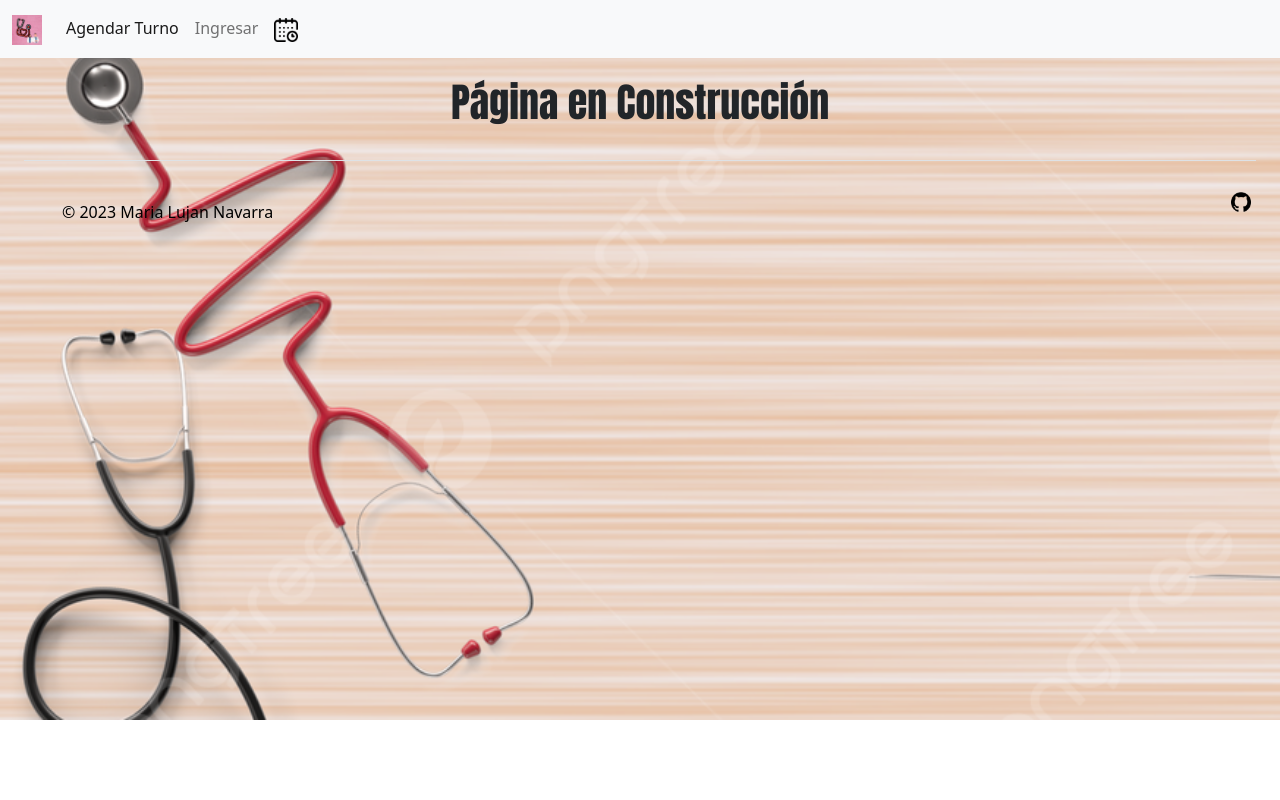
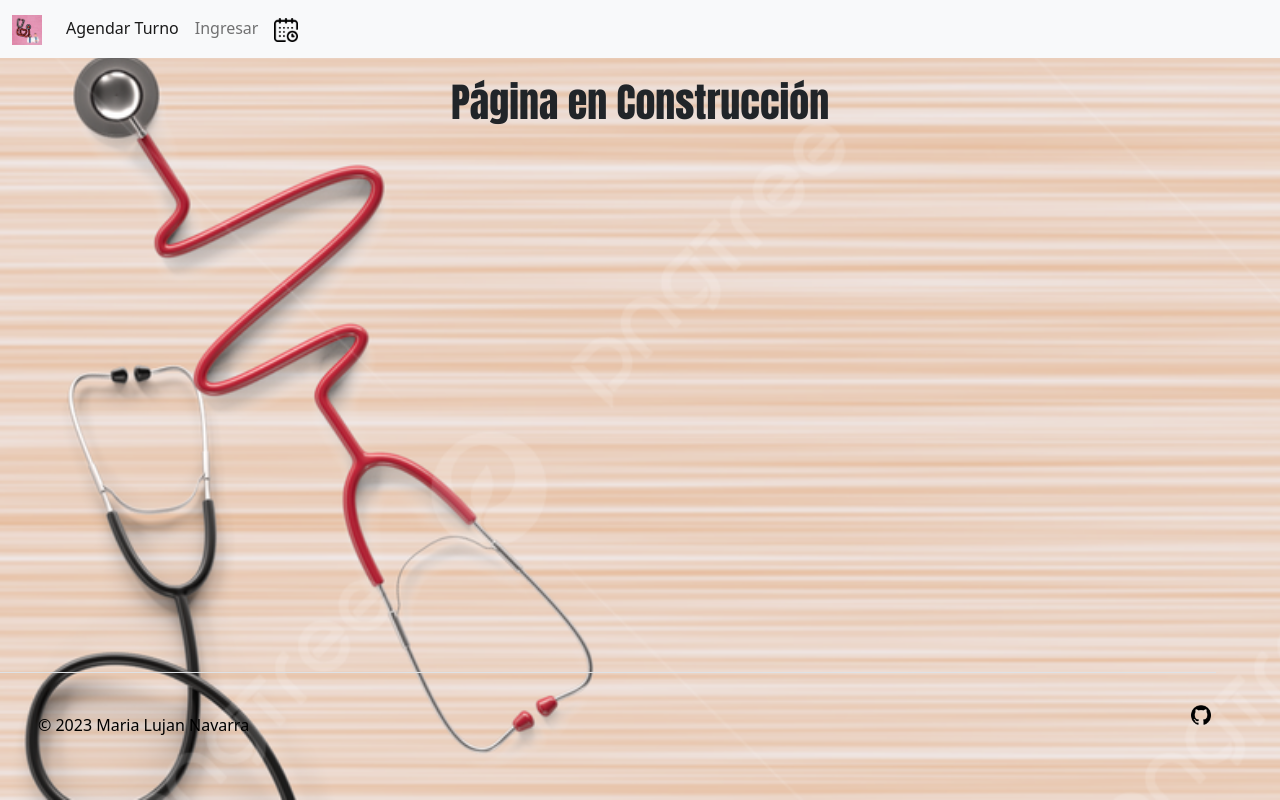
Before and after one commit to lujinavarra/proyecto-final-js, a website: page pages/ingresar.html in a window 1280 px wide. Drawn offline with nearby package versions, Linux system fonts and the light colour scheme.

Commit message:
ultimos retoques

```diff
--- a/css/style.css
+++ b/css/style.css
@@ -1,9 +1,12 @@
+
 body{
     background-image: url("../img/fondo.jpg");
     background-repeat: no-repeat;
     background-size: cover;
     font-size: 40px;
-    height: 100%;
+    min-height: 100vh;
+    position: relative;
+    padding-bottom: 3.5em;
 }
 .main{
     height: 80%;
@@ -138,43 +141,11 @@ footer div span font{
 }
 
 footer{
-    margin: 24px;
-    bottom: 0%;
-    align-self: flex-end;
-    flex-shrink: 0;
-}
-/* .pie{
-    display: flex;
-    flex-direction: row;
-    justify-content: center;
-    align-items: center;
-    width: 45%;
-    margin: 20px;
-    margin-left: 350px;
+   position: absolute;
+   bottom: 0;
+   width: 95%;
 }
 
-.pie h3{
-    font-size: 16px;
-    padding: 0;
-} */
-/* .redes{
-    display: flex;
-    flex-direction: row;
-    justify-content: center;
-    align-items: center;
-    margin: 2px;
-}
-.copy{
-    display: flex;
-    flex-direction: row;
-    justify-content: center;
-    align-items: center;
-}
-.copyright{
-    width: 20px;
-    height: 20px;
-    margin: 2px;
-} */
 .github{
     width: 20px;
     height: 20px;
--- a/pages/ingresar.html
+++ b/pages/ingresar.html
@@ -35,8 +35,9 @@
             </div>
         </nav>
     </header>
-    <h1>Página en Construcción</h1>
-
+    <main>
+        <h1>Página en Construcción</h1>
+    </main>
     <footer class="d-flex flex-wrap justify-content-between align-items-center py-3 my-4 border-top">
         <div class="col-md-4 d-flex align-items-center">
             <a href="/" class="mb-3 me-2 mb-md-0 text-muted text-decoration-none lh-1">
@@ -46,8 +47,6 @@
         </div>
         <ul class="nav col-md-4 justify-content-end list-unstyled d-flex">
             <li class="ms-3"><a class="text-muted" href="https://github.com/lujinavarra"><svg class="bi" width="24" height="24"><img class="github" src="../img/github.png" alt="github"/></svg></a></li>
-            <!-- <li class="ms-3"><a class="text-muted" href="#"><svg class="bi" width="24" height="24"><use xlink:href="#instagram"></use></svg></a></li>
-            <li class="ms-3"><a class="text-muted" href="#"><svg class="bi" width="24" height="24"><use xlink:href="#facebook"></use></svg></a></li> -->
         </ul>
     </footer>
 </body>
```
Also changed, not shown: index.html (+0 -4 lines), pages/sacar-turno.html (+0 -4 lines), pages/servicios.html (+0 -3 lines).
